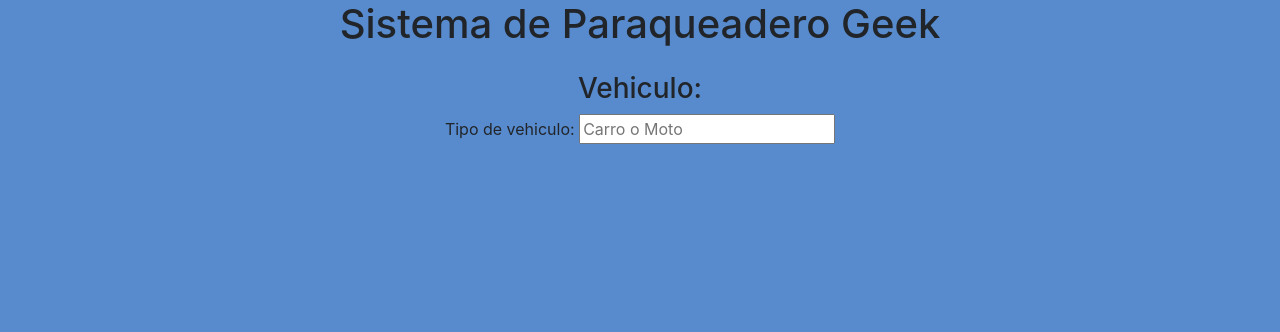
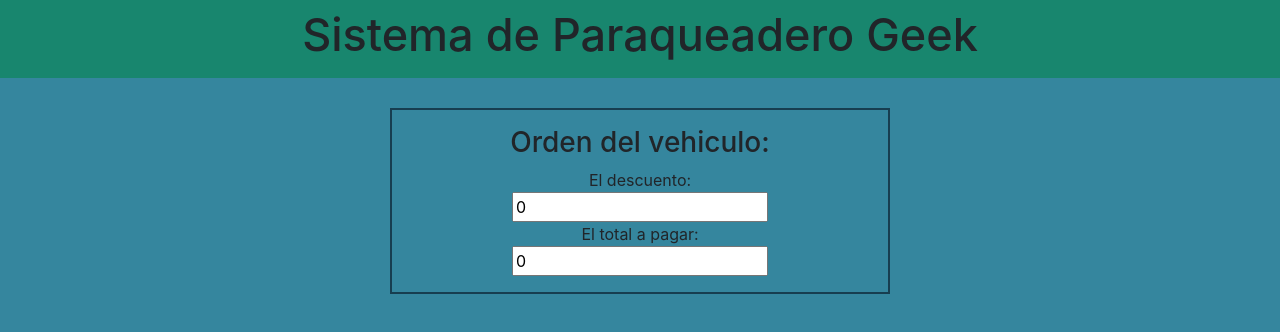
Before and after one commit to cristiangranadag/LabGeek3, a plain HTML site: page index.html in a window 1280 px wide. Both pictures are taken after typing "Sample", "Sample", "Sample", "Sample", "2020-01-15", "10:30" into the empty fields and a click on the button "Calcular". Drawn offline with nearby package versions, Linux system fonts and the light colour scheme.

Commit message:
Lab Geek 3

```diff
--- a/css/slyte.css
+++ b/css/slyte.css
@@ -1,24 +1,34 @@
-body{
-    background-color: rgb(88, 139, 206);
-}
+body{ /* Inicio y etiqueta del cuerpo de pagina */
+    background-color: rgb(53, 134, 158); /* Fondo del color en toda pagina */
+} /* Fin del cuerpo de pagina */
 
-#Paraqueadero{
-    border: 2px solid rgb(23, 62, 80);
-}
+header{ /* Inicio y etiqueta del titulo de pagina */
+    background-color: rgb(24, 134, 110); /* Color en solo fondo del titulo */
+} /* Fin del titulo de pagina  */
 
-#Boton{
+#titulo{ /* Inicio y identificador del titulo de pagina  */
+    font-size: 45px; /* Tamaño de las letras o el texto */
+} /* Fin y identificador del titulo de pagina */
+
+#boton{  /* Inicio y identificador del botón */
     display: block;
     margin: 10px auto;
-}
+} /* Fin y identificador del botón de pagina */
 
-.Vehiculo{
+form{ /* Inicio y etiqueta del formulario */
+    max-width: 300px; /* Tamaño ancho del todo formulario  */
+    text-align: center; /* Centro del texto */
+    margin: 0 auto 50px auto;
+} /* Fin y etiqueta del formulario */
+
+.vehiculo{ /* Inicio de la clase de la etiqueda vehiculo */
     display: block;
     margin: 0 auto;
-}
+} /* Fin de la clase de la etiqueda vehiculo */
 
-#OrdenV{
-    margin-top: 30px;
-    margin-bottom: 30px;
-    border: 2px solid rgb(23, 62, 80);
-    width: 500px;
-}
+#ordenV{ /* Inicio y identificador del factura de vehiuclo */
+    margin-top: 30px; /*arriba de la factura */
+    margin-bottom: 30px; /*abajo de la factura */
+    border: 2px solid rgb(23, 62, 80); /* Borde de color */
+    width: 500px; /* Ancho de tamañno */
+} /* Fin y identificador del factura de vehiuclo */
--- a/index.html
+++ b/index.html
@@ -1,51 +1,67 @@
 <!doctype html>
-<html lang="es">
-  <head>
+<html lang="es"> <!-- La idioma de español -->
+  <head> <!-- Inicio del encabezado de la pagina-->
     <!-- Required meta tags -->
     <meta charset="utf-8">
     <meta name="viewport" content="width=device-width, initial-scale=1, shrink-to-fit=no">
 
     <!-- Bootstrap CSS -->
     <link rel="stylesheet" href="https://cdn.jsdelivr.net/npm/bootstrap@4.5.3/dist/css/bootstrap.min.css" integrity="sha384-TX8t27EcRE3e/ihU7zmQxVncDAy5uIKz4rEkgIXeMed4M0jlfIDPvg6uqKI2xXr2" crossorigin="anonymous">
-    <link rel="stylesheet" href="css/slyte.css">
+    <link rel="stylesheet" href="css/slyte.css"> <!-- Enlace de CSS-->
 
-    <title>Lab Geek 3</title>
-  </head>
-  <body>
-      <div class="container text-center">
-        <h1>Sistema de Paraqueadero Geek</h1>
-      </div>
+    <title> <!-- Inicio del nombre de pestaña de pagina web -->
+      Lab Geek 3
+    </title> <!-- Fin del nombre de pestaña de pagina web -->
+  </head> <!-- Fin del encabezado de la pagina-->
 
-      <div class="row">
-          <div class="col-md-6 container text-center py-5" id="paraqueadero">
-              <form action="">
-                  <label for="">Tipo de vehiculo:</label>
-                  <input type="text" id="tipoV" placeholder="Carro o Moto"><br>
-                  <label for="">Propietario:</label>
-                  <input type="text" id="propietario" placeholder="Propietario"><br>
-                  <label for="">Placa:</label>
-                  <input type="text" id="placa" placeholder="Placa"><br>
-                  <label for="">Modelo:</label>
-                  <input type="text" id="modelo" placeholder="modelo"><br>
-                  <label for="">Fecha:</label>
-                  <input type="date" id="fecha"><br>
-                  <label for="">Hora inicio:</label>
-                  <input type="time" id="hora"><br>
-                  <label for="">Cantidad de horas:</label>
-                  <input type="text" id="cantidadH"><br>
-                  <button id="boton" type="button" class="btn btn-dark"
-                      onclick="Calcular()">Calcular</button>
-              </form>
-          </div>
-      </div>
+  <body> <!-- Inicio del cuerpo de la pagina -->
+    <!-- container text-center -->
+      <header class="header-content text-center p-2"> <!-- Inicio del titulo de la pagina o texto -->
+        <h1 id="titulo"> <!-- Inicio del tamaño del titulo de las letras #1  -->
+          Sistema de Paraqueadero Geek
+        </h1> <!-- Fin del tamaño del titulo de las letras #1  -->
+      </header> <!-- Fin del titulo de la pagina o texto -->
 
-      <div class="row">
-          <div class="container text-center py-3" id="ordenV">
-              <h3>Vehiculo:</h3>
-              <label for="" class="vehiculo">Tipo de vehiculo:</label>
-              <input type="text" id="tipoV" class="vehiculo" placeholder="Carro o Moto">
-          </div>
-      </div>
+      <div class="row"> <!-- Inicio de división de la pagina: Ingresar datos y filas-->
+        <div class="col-md-6 container text-center py-5" id="paraqueadero"> <!-- Inicio de división de la pagina: Ingresar datos y bootstrap-->
+            <form action=""> <!-- Inicio del formulario: Ingresar datos-->
+                <label for="" class="vehiculo"> <!-- Inicio de la etiqueta de tipo de vehiculo-->
+                  Tipo de vehiculo:
+                </label> <!-- Fin de la etiqueta de tipo de vehiculo-->
+                <input type="text" id="tipoV" class="form-control" placeholder="Carro o Moto"> <!-- Entrada de tipo de vehiculo-->
+                <br> <!-- Ejemplo: linea es abajo de otra linea-->
+                <label for="" class="vehiculo">Propietario:</label>
+                <input type="text" id="propietario" class="form-control" placeholder="Propietario"><br>
+                <label for="" class="vehiculo">Placa:</label>
+                <input type="text" id="placa" class="form-control" placeholder="Placa"><br>
+                <label for="" class="vehiculo">Modelo:</label>
+                <input type="text" id="modelo"class="form-control" placeholder="Modelo"><br>
+                <label for="" class="vehiculo">Fecha:</label>
+                <input type="date" id="fecha" class="form-control"><br>
+                <label for="" class="vehiculo">Hora inicio:</label>
+                <input type="time" id="hora" class="form-control"><br>
+                <label for="" class="vehiculo">Cantidad de horas:</label>
+                <input type="text" id="cantidadH" class="form-control" placeholder="Cantidad de horas"><br>
+                <button id="boton" type="button" class="btn btn-dark" onclick="Calcular()"><!-- Inicio de botón de calcular-->
+                    Calcular
+                  </button> <!-- Fin de botón de calcular-->
+            </form> <!-- Fin de Formulario -->
+        </div> <!-- Fin de división de la pagina (bootstrap)-->
+    </div> <!-- Fin de división de la pagina y filas-->
+
+    <div class="row"> <!-- Otro división de la pagina: Imprimir datos y filas-->
+        <div class="container text-center py-3" id="ordenV"> <!-- Otro división de la pagina: Imprimir datos y bootstrap-->
+            <h3> <!-- Inicio del tamaño del titulo de las letras #3 -->
+              Orden del vehiculo:
+            </h3> <!-- Fin del tamaño del titulo de las letras #3 -->
+            <label for="" class="vehiculo"> <!-- Inicio de la etiqueta del descuento (Ingresar)-->
+              El descuento:
+            </label> <!-- Fin de la etiqueta del descuento (Ingresar)-->
+            <input type="text" id="descuento" class="vehiculo"> <!-- Entrada de tipo de vehiculo (Imprimir) -->
+            <label for="" class="vehiculo">El total a pagar:</label>
+            <input type="text" id="total" class="vehiculo">
+        </div> <!-- Fin de otro división de la pagina (bootstrap)-->
+    </div> <!-- Fin de otro división de la pagina (Filas)-->
 
   <!-- Optional JavaScript; choose one of the two! -->
 
@@ -58,6 +74,6 @@
   <script src="https://cdn.jsdelivr.net/npm/popper.js@1.16.1/dist/umd/popper.min.js" integrity="sha384-9/reFTGAW83EW2RDu2S0VKaIzap3H66lZH81PoYlFhbGU+6BZp6G7niu735Sk7lN" crossorigin="anonymous"></script>
   <script src="https://cdn.jsdelivr.net/npm/bootstrap@4.5.3/dist/js/bootstrap.min.js" integrity="sha384-w1Q4orYjBQndcko6MimVbzY0tgp4pWB4lZ7lr30WKz0vr/aWKhXdBNmNb5D92v7s" crossorigin="anonymous"></script>
   -->
-    <script src="js/labGeek3.js"></script>
-  </body>
+  <script src="js/labGeek3.js"></script> <!-- Enlace de JS -->
+</body> <!-- Fin de cuerpo de la pagina -->
 </html>
--- a/js/labGeek3.js
+++ b/js/labGeek3.js
@@ -1,44 +1,52 @@
 document.getElementById('ordenV').style.display="none"
 
-let tipoV;
-let propietario;
-let placa;
-let modelo;
-let cantidaddH;
-let descuento;
-let valor;
+let tipoV2='Carro';
+let propietario2;
+let placa2;
+let modelo2;
+let cantidaddH2;
+let descuento2;
+let valor2;
+let total2;
 
 function Calcular(){
     document.getElementById('paraqueadero').style.display="none"
     document.getElementById('ordenV').style.display="block"
 
-    cantidaddH = Number(document.getElementById('cantidadH').value);
-    tipoV = document.getElementById('TipoV');
-    propietario = document.getElementById('propietario');
-    placa = document.getElementById('placa');
-    modelo = document.getElementById('modelo');
 
-    valor = valorVehiculo(cantidaddH);
-    descuento = Descuento(valor);
+    cantidaddH2 = Number(document.getElementById('cantidadH').value);
+    tipoV2 = document.getElementById('tipoV').value;
+    propietario2 = document.getElementById('propietario').value;
+    placa2 = document.getElementById('placa').value;
+    modelo2 = document.getElementById('modelo').value;
+
+    valor2 = valorVehiculo(cantidaddH2);
+    descuento2 = DescuentoT(valor2);
+
+    document.getElementById('descuento').value = descuento2;
+    document.getElementById('total').value = valor2 - descuento2;
 }
 
-var valorVehiculo = function(cantidaddH){
-    if (cantidaddH <= 2) {
-        valor = 5000*cantidaddH;
-    } else if (cantidaddH >2 && cantidaddH <=5){
-        valor = 5000*2 + 4000*(cantidaddH-2);
-    } else if (cantidaddH >5 && cantidaddH <=10){
-        valor = 5000*2 + 4000*3 + 3000*(cantidaddH-5);
+var valorVehiculo = function(cantidaddH2){
+    if (cantidaddH2 <= 2) {
+        valor2 = 5000*cantidaddH2;
+    } else if (cantidaddH2 >2 && cantidaddH2 <=5){
+        valor2 = 5000*2 + 4000*(cantidaddH2-2);
+    } else if (cantidaddH2 >5 && cantidaddH2 <=10){
+        valor2 = 5000*2 + 4000*3 + 3000*(cantidaddH2-5);
     } else {
-        valor = 5000*2 + 4000*3 + 3000*5 + 2000*(cantidaddH-10);
+        valor2 = 5000*2 + 4000*3 + 3000*5 + 2000*(cantidaddH2-10);
     }
-    return valor;
+
+    return valor2;
 }
 
-function Descuento(valor){
-    if (tipoV == carro) {
-        descuento = valor*0.1;
+function DescuentoT(valor2) {
+    if (tipoV2 == 'Carro' || tipoV2 == 'carro') {
+        descuento2 = valor2*0.1;
     } else {
-        descuento = valor*0.15;
-    } return descuento;
+        descuento2 = valor2*0.15;
+    }
+
+    return descuento2;
 }
```
Also changed, not shown: img/parqueadero.jpg (added), 1 other file. Lines whose indentation alone changed are shown as unchanged.
